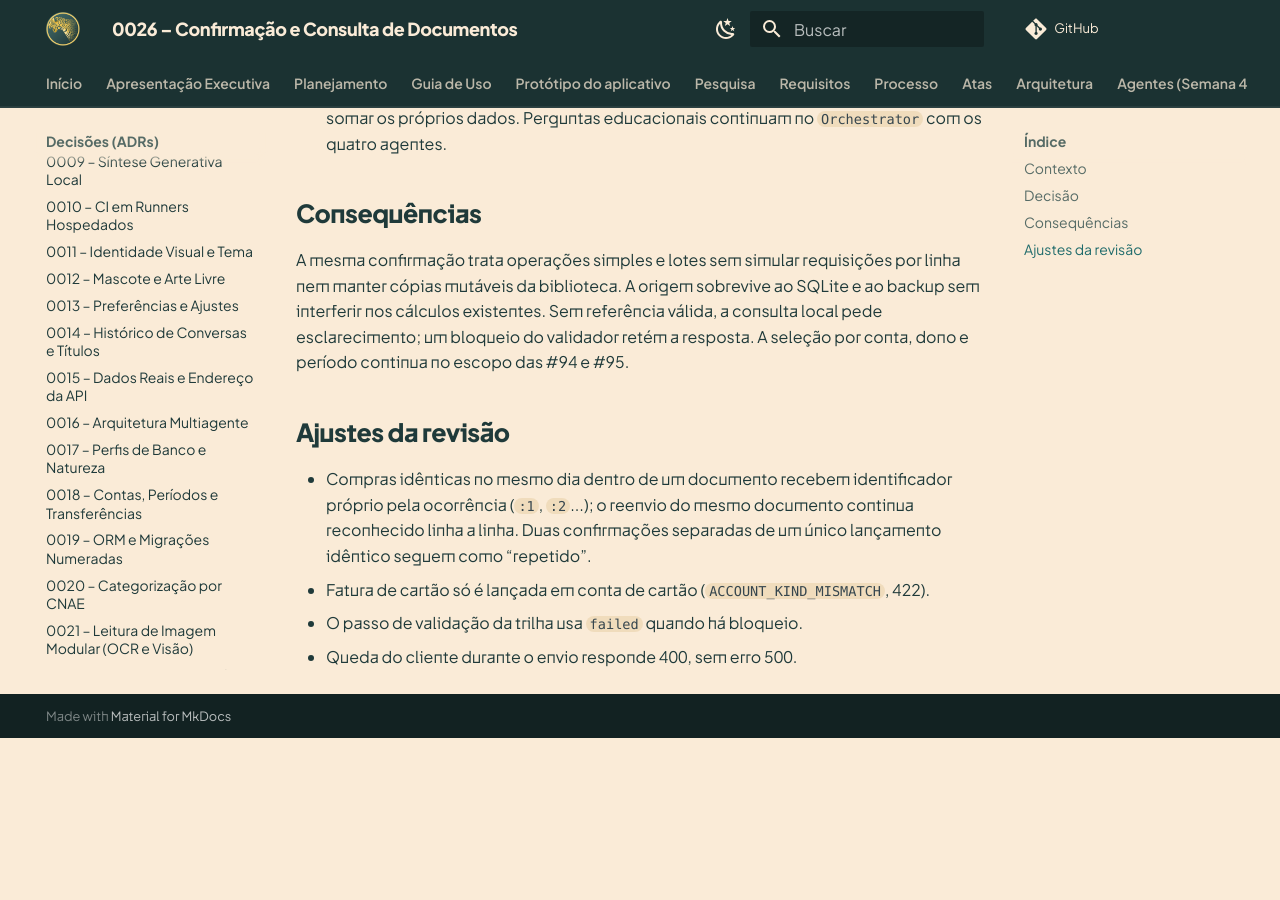
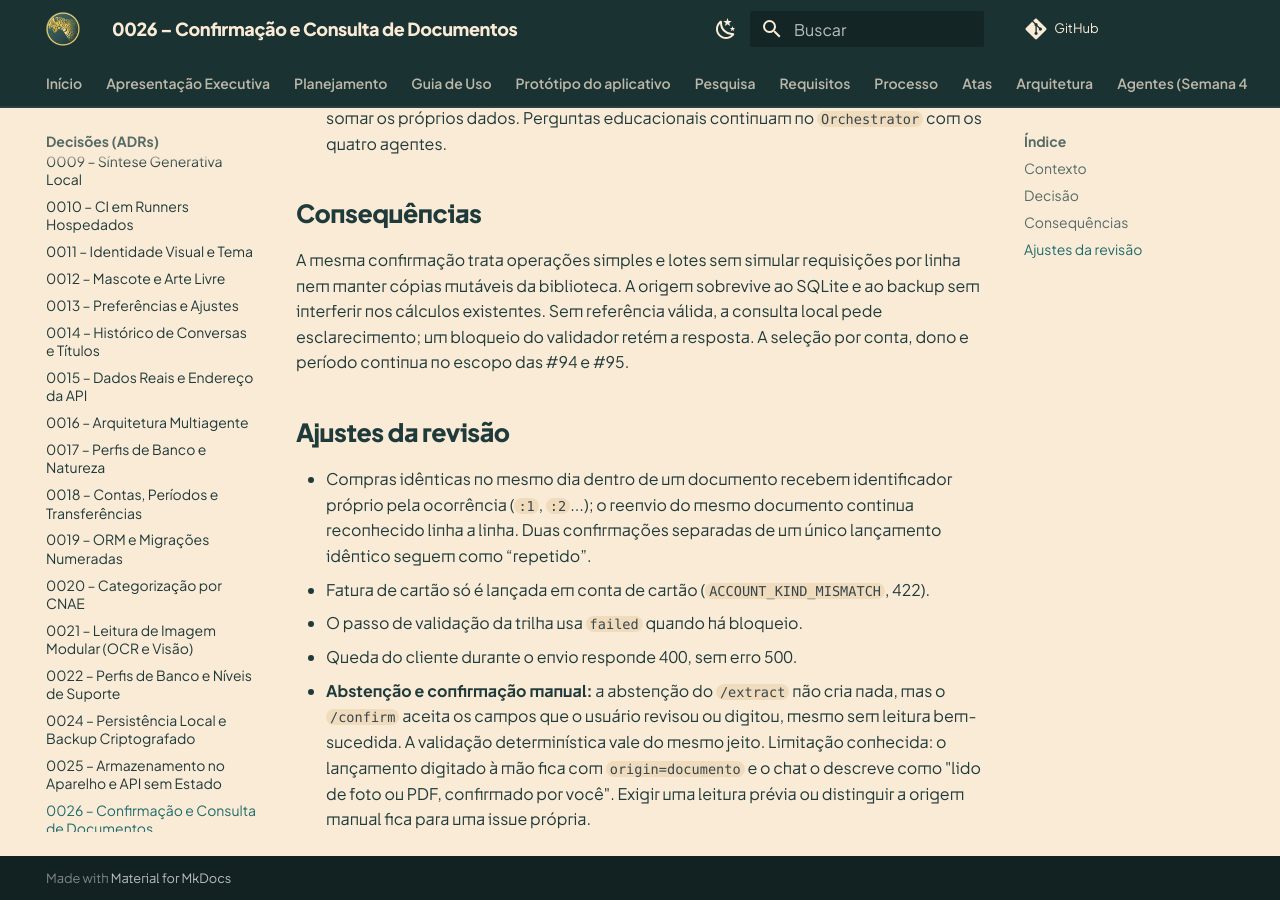
Before and after one commit to moonshinerd/trokim, an MkDocs documentation site: the page built from docs/adr/0026-confirmacao-e-consulta-de-documentos.md, in a window 1280 px wide and 900 px high, scrolled down 1251 px. Built offline with MkDocs 1.6.1 and Material for MkDocs 9.7.7, drawn with Linux system fonts in a browser that asks for light colours; comment, search, counter and statistics services are not loaded; before the commit the page ends 1989 px from its top, so only the background shows below that.

Commit message:
docs(adr): registra a decisão sobre confirmação manual após abstenção (#96)

```diff
--- a/docs/adr/0026-confirmacao-e-consulta-de-documentos.md
+++ b/docs/adr/0026-confirmacao-e-consulta-de-documentos.md
@@ -52,3 +52,8 @@ no escopo das #94 e #95.
 - Fatura de cartão só é lançada em conta de cartão (`ACCOUNT_KIND_MISMATCH`, 422).
 - O passo de validação da trilha usa `failed` quando há bloqueio.
 - Queda do cliente durante o envio responde 400, sem erro 500.
+- **Abstenção e confirmação manual:** a abstenção do `/extract` não cria nada, mas o `/confirm`
+  aceita os campos que o usuário revisou ou digitou, mesmo sem leitura bem-sucedida. A validação
+  determinística vale do mesmo jeito. Limitação conhecida: o lançamento digitado à mão fica com
+  `origin=documento` e o chat o descreve como "lido de foto ou PDF, confirmado por você". Exigir
+  uma leitura prévia ou distinguir a origem manual fica para uma issue própria.
```
